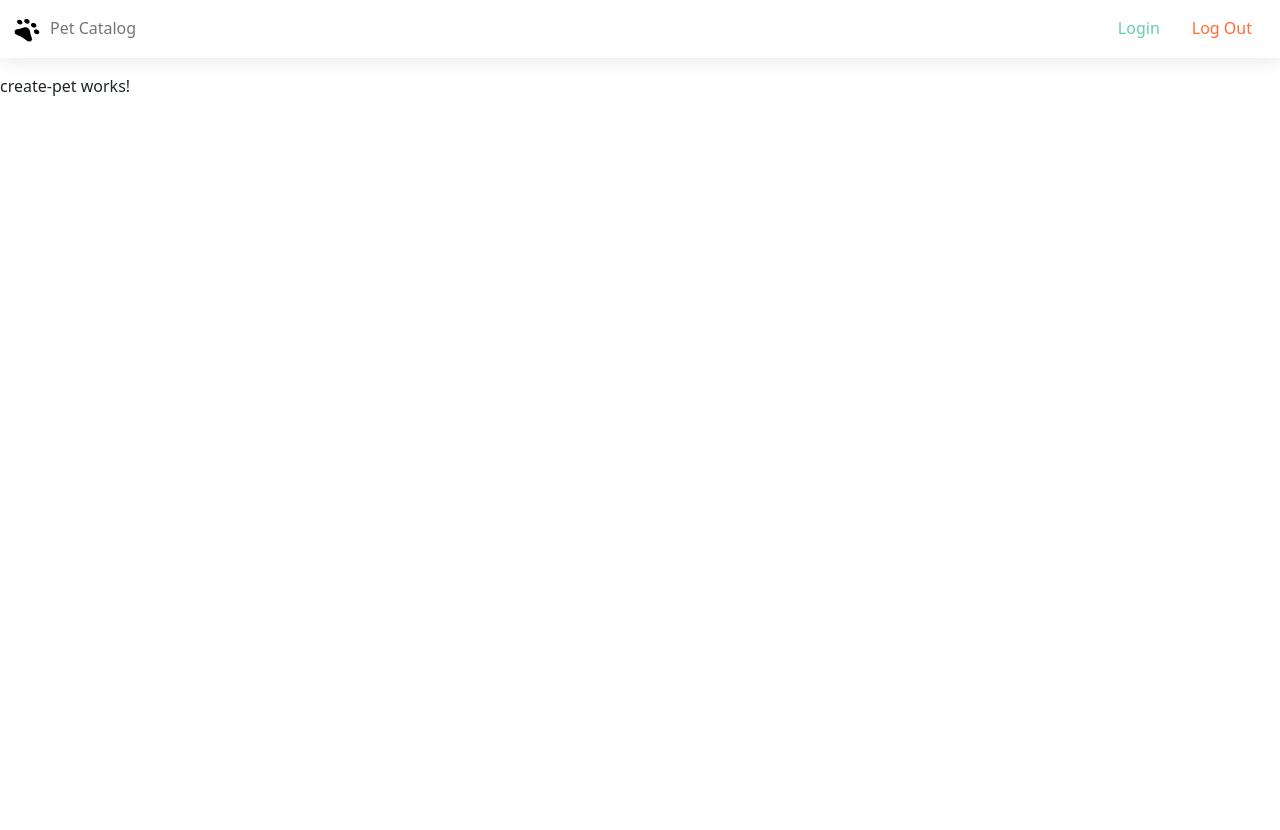
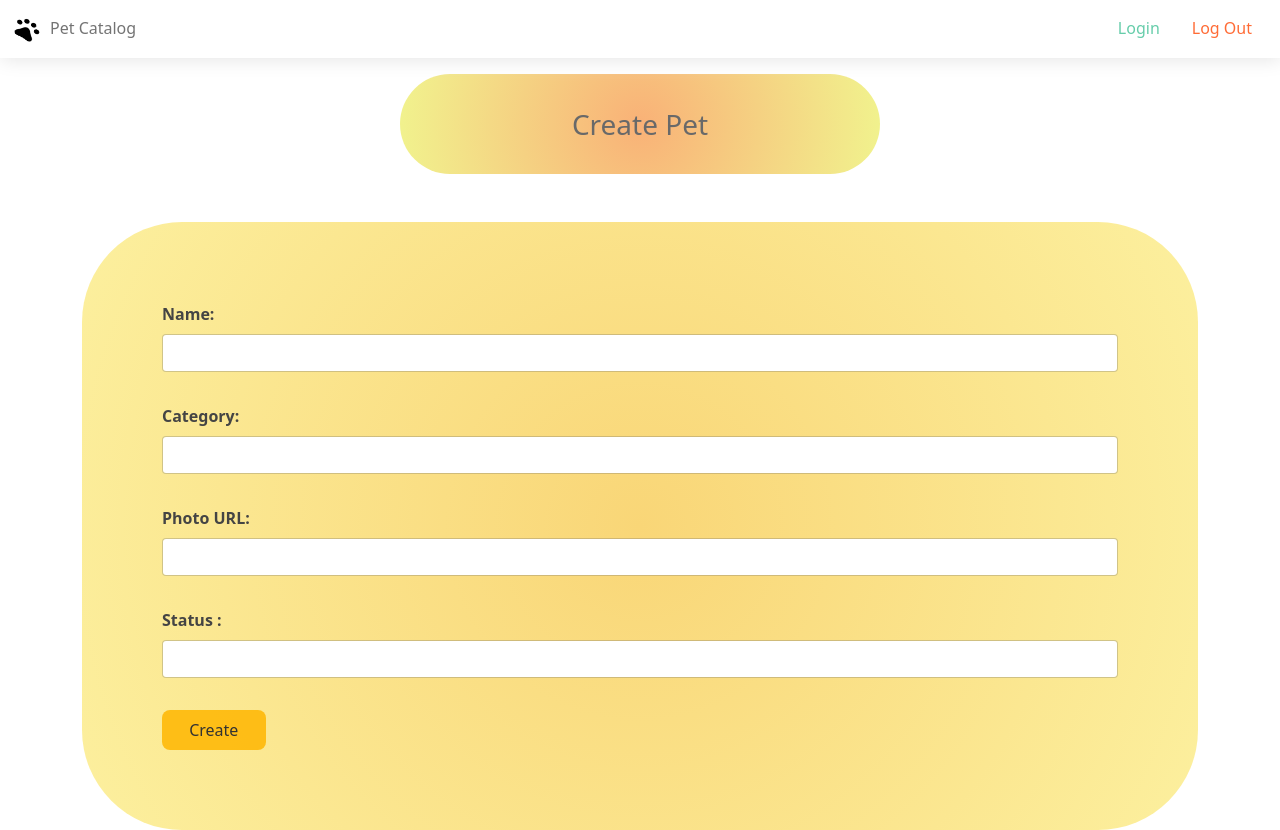
Before and after one commit to MatinKHD/PetShop-Swagger, an Angular app: page /pet/create-pet in a window 1280 px wide. Before the commit the page ends 800 px from the top, so only its background shows below. Built offline with nearby package versions, Linux system fonts and the light colour scheme.

Commit message:
fix searchbox functionality and initializing create pet cp

```diff
--- a/src/app/pet/components/create-pet/create-pet.component.css
+++ b/src/app/pet/components/create-pet/create-pet.component.css
@@ -0,0 +1,47 @@
+#head {
+  display: block;
+  margin: auto ;
+  margin-bottom: 3rem;
+  text-align: center;
+  height: 100px;
+  width: 30rem;
+  line-height: 100px;
+  font-weight: 400;
+  background: rgb(249,177,119);
+  background: radial-gradient(circle, rgba(249,177,119,1) 0%, rgb(241, 241, 141) 97%);
+  border-radius: 108px;
+  color: dimgray;
+}
+#create-form {
+  padding: 3rem;
+  border-radius: 100px;
+  background: rgb(249,214,119);
+  background: radial-gradient(circle, rgba(249,214,119,1) 0%, rgb(252, 239, 157) 97%);
+}
+.form-group {
+  margin: 2rem;
+}
+.form-group label {
+  font-weight: 600;
+  color: #444444;
+}
+.form-group button {
+  border: none;
+  border-radius: .5rem;
+  color: #323232;
+  background-color: #ffb700d9;
+  padding: 0.5rem 1.7rem 0.5rem 1.7rem;
+  transition:all ease 300ms;
+}
+.form-group button:hover {
+  color: rgba(0, 0, 0, 0.72);
+  background-color: rgba(255, 153, 0, 0.85);
+  border-radius: 1rem;
+  font-size: 1.11rem;
+}
+.form-control {
+  margin-top: .5rem;
+  border: solid .001rem rgba(105, 105, 105, 0.29);
+  display: flex;
+  justify-content: center;
+}
--- a/src/app/pet/components/create-pet/create-pet.component.html
+++ b/src/app/pet/components/create-pet/create-pet.component.html
@@ -1 +1,24 @@
-<p>create-pet works!</p>
+<div class="container" [formGroup]="createForm">
+  <h3 id="head">Create Pet</h3>
+  <div id="create-form">
+    <div class="form-group">
+      <label for="name">Name:</label>
+      <input id="name" class="form-control" formControlName="name" type="text">
+    </div>
+    <div class="form-group">
+      <label for="category">Category:</label>
+      <input id="category" class="form-control" formControlName="category" type="text">
+    </div>
+    <div class="form-group">
+      <label for="photoUrl">Photo URL:</label>
+      <input id="photoUrl" class="form-control" formControlName="photoUrl" type="text">
+    </div>
+    <div class="form-group">
+      <label for="status">Status :</label>
+      <input id="status" class="form-control" formControlName="status" type="text">
+    </div>
+    <div class="form-group">
+      <button (click)="create()">Create</button>
+    </div>
+  </div>
+</div>
--- a/src/app/pet/components/create-pet/create-pet.component.ts
+++ b/src/app/pet/components/create-pet/create-pet.component.ts
@@ -1,4 +1,7 @@
 import { Component, OnInit } from '@angular/core';
+import {FormControl, FormGroup} from "@angular/forms";
+import {PetService} from "../../services/pet.service";
+import {PetComponent} from "../pet/pet.component";
 
 @Component({
   selector: 'app-create-pet',
@@ -6,10 +9,30 @@ import { Component, OnInit } from '@angular/core';
   styleUrls: ['./create-pet.component.css']
 })
 export class CreatePetComponent implements OnInit {
+  createForm!: FormGroup;
 
-  constructor() { }
+  constructor(
+    private service: PetService,
+    ) { }
 
   ngOnInit(): void {
+    this.createForm = new FormGroup({
+      name: new FormControl(''),
+      category: new FormControl(''),
+      photoUrl: new FormControl(''),
+      status: new FormControl(''),
+    })
+    console.log(this.createForm.controls['name'].value);
   }
+  create() {
+    const body: any = {
+      name: this.createForm.controls['name'].value,
+      photoUrl: this.createForm.controls['photoUrl'].value,
+      status: this.createForm.controls['status'].value
+    }
+    this.service.createPet(body).subscribe({next: (res: any) => {
+      body.id = res.id;
 
+      }})
+  }
 }
--- a/src/app/pet/components/pet/pet.component.css
+++ b/src/app/pet/components/pet/pet.component.css
@@ -17,13 +17,13 @@
 .btn-color{
   background: #f9bc2b;
   color: dimgray;
-  transition:all ease-out 600ms  ;
+  transition:all ease-out 300ms  ;
 }
 .btn-color:hover{
   background-color: #f9872b;
+  font-size: 1.2rem;
   color: black;
 }
-
 .card {
   background: rgb(249,214,119);
   background: radial-gradient(circle, rgba(249,214,119,1) 0%, rgb(252, 239, 157) 97%);
@@ -44,26 +44,12 @@
   height: 5rem;
   border-radius: 50%;
 }
-#search-icon {
-  width: 1.5rem;
-}
-#search-btn {
-  height: 2.4rem;
-}
-#search-box {
-  display: flex;
-  justify-content: center;
-  margin-bottom: 4rem;
+#search-group{
+  display: grid;
+  grid-template-columns: auto 4.5rem;
 }
 #search-input{
   border: solid .001rem rgba(105, 105, 105, 0.29);
   display: flex;
   justify-content: center;
 }
-#search-input:active{
-  border: none;
-}
-#search-group{
-  display: grid;
-  grid-template-columns: auto 4.5rem;
-}
--- a/src/app/pet/components/pet/pet.component.html
+++ b/src/app/pet/components/pet/pet.component.html
@@ -5,13 +5,13 @@
     <!--Pet Catalog-->
     <!-- Search box   -->
     <div class="input-group mb-5" id="search-group">
-      <input #s (keyup.enter)="search(s.value)" aria-describedby="search-button" aria-label="Search" id="search-input" placeholder="   Search"
+      <input #s (keyup)="search(s.value)" aria-describedby="search-button" aria-label="Search" id="search-input" placeholder="   Search"
              type="text">
       <button class="btn btn-warning" id="search-button" type="button">Search</button>
     </div>
     <!-- Cards   -->
     <div class="row">
-      <div *ngFor="let p of petCatalog; let i =index" class="col-12 col-sm-12 col-md-12 col-lg-4 col-xl-4">
+      <div *ngFor="let p of FPetCatalog; let i =index" class="col-12 col-sm-12 col-md-12 col-lg-4 col-xl-4">
         <div class="card">
           <div class="card-body">
             <h5 class="card-title">{{p.name}}</h5>
--- a/src/app/pet/components/pet/pet.component.ts
+++ b/src/app/pet/components/pet/pet.component.ts
@@ -1,4 +1,4 @@
-import {Component, OnInit} from '@angular/core';
+import {Component, EventEmitter, OnInit, Output} from '@angular/core';
 import {PetService} from "../../services/pet.service";
 
 @Component({
@@ -7,23 +7,23 @@ import {PetService} from "../../services/pet.service";
   styleUrls: ['./pet.component.css']
 })
 export class PetComponent implements OnInit {
-  petCatalog!: any;
+  public petCatalog!: any;
   FPetCatalog!: any;
   constructor(private service: PetService) {
   }
 
   ngOnInit(): void {
-    this.service.getAll().subscribe((p: any) => {
+   this.getAll();
+  }
+
+  getAll(){
+    this.service.getAll(['available']).subscribe((p: any) => {
       this.petCatalog = p;
-      console.log(p);
-
-
+      this.FPetCatalog = p;
     })
-
   }
 
   search(value: any) {
-    this.FPetCatalog =   !value ? this.FPetCatalog = this.petCatalog : this.petCatalog.filter((p: any) => p.name.toLowerCase().includes(value.toLowerCase()))
-    console.log("Filter",this.FPetCatalog);
+    this.FPetCatalog =   !value ? this.FPetCatalog = this.petCatalog : this.petCatalog.filter((p: any) => p.name.toLowerCase().includes(value.toLowerCase()));
   }
 }
--- a/src/app/pet/pet.module.ts
+++ b/src/app/pet/pet.module.ts
@@ -23,7 +23,6 @@ import {FormsModule, ReactiveFormsModule} from "@angular/forms";
     RouterModule,
     HttpClientModule,
     ReactiveFormsModule,
-    FormsModule
   ],
   providers: [
     PetService
--- a/src/app/pet/services/pet.service.ts
+++ b/src/app/pet/services/pet.service.ts
@@ -7,7 +7,10 @@ import {HttpClient} from "@angular/common/http";
 export class PetService {
 
   constructor(private http: HttpClient ) { }
-  getAll(){
-    return this.http.get("https://petstore.swagger.io/v2/pet/findByStatus?status=available");
+  getAll(status: any){
+    return this.http.get(`https://petstore.swagger.io/v2/pet/findByStatus?status=${status}`);
+  }
+  createPet(body: Object) {
+    return  this.http.post("https://petstore.swagger.io/v2/pet",body);
   }
 }
```
